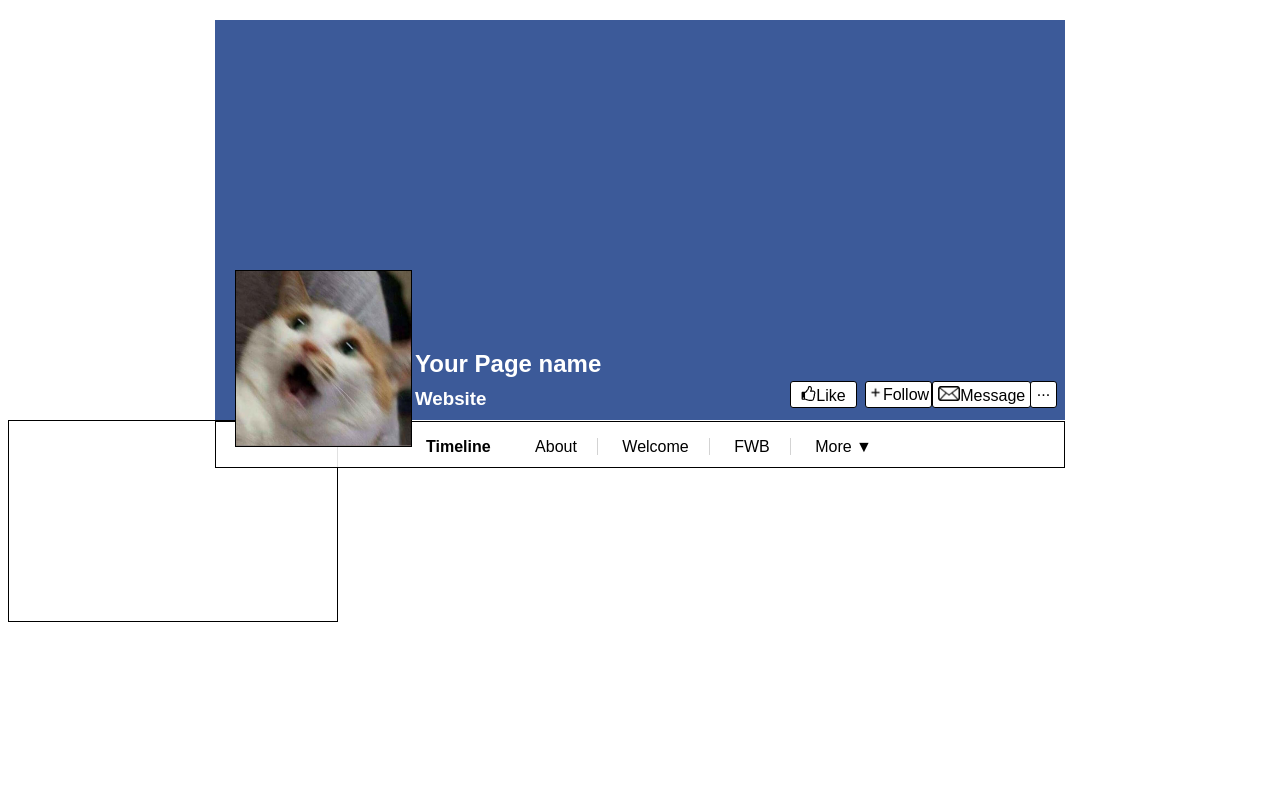
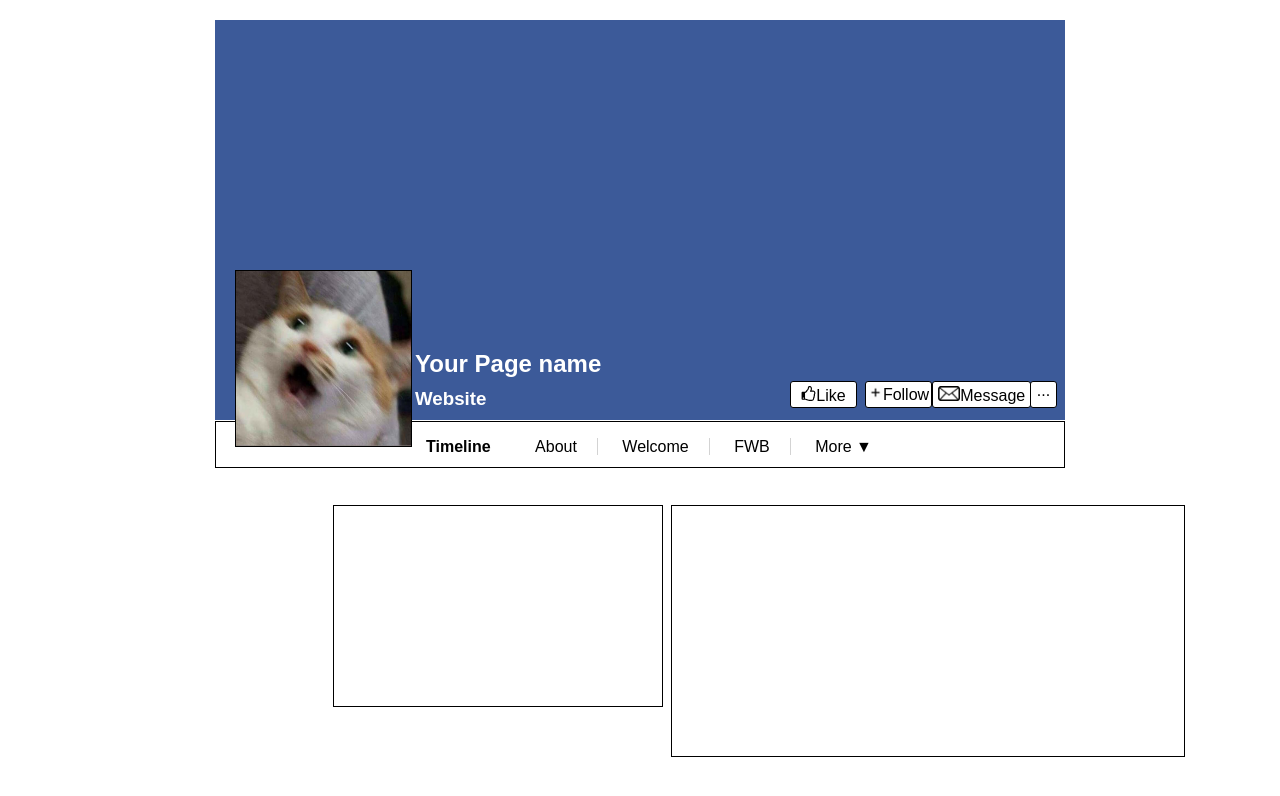
Before and after one commit to joshh029/social-mockup, a plain HTML site: page index.html in a window 1280 px wide. Drawn offline with Linux system fonts and the light colour scheme.

Commit message:
modified css to add columns

```diff
--- a/stylesheets/styles.css
+++ b/stylesheets/styles.css
@@ -131,4 +131,16 @@ a{
     border: 1px solid black;
     width: 328px;
     height: 200px;
+    position: relative;
+    top: 85px;
+    left: 325px;
 }
+
+#columnright{
+    border: 1px solid black;
+    width: 512px;
+    height: 250px;
+    position: relative;
+    bottom: 117px;
+    left: 663px;
+}
```
